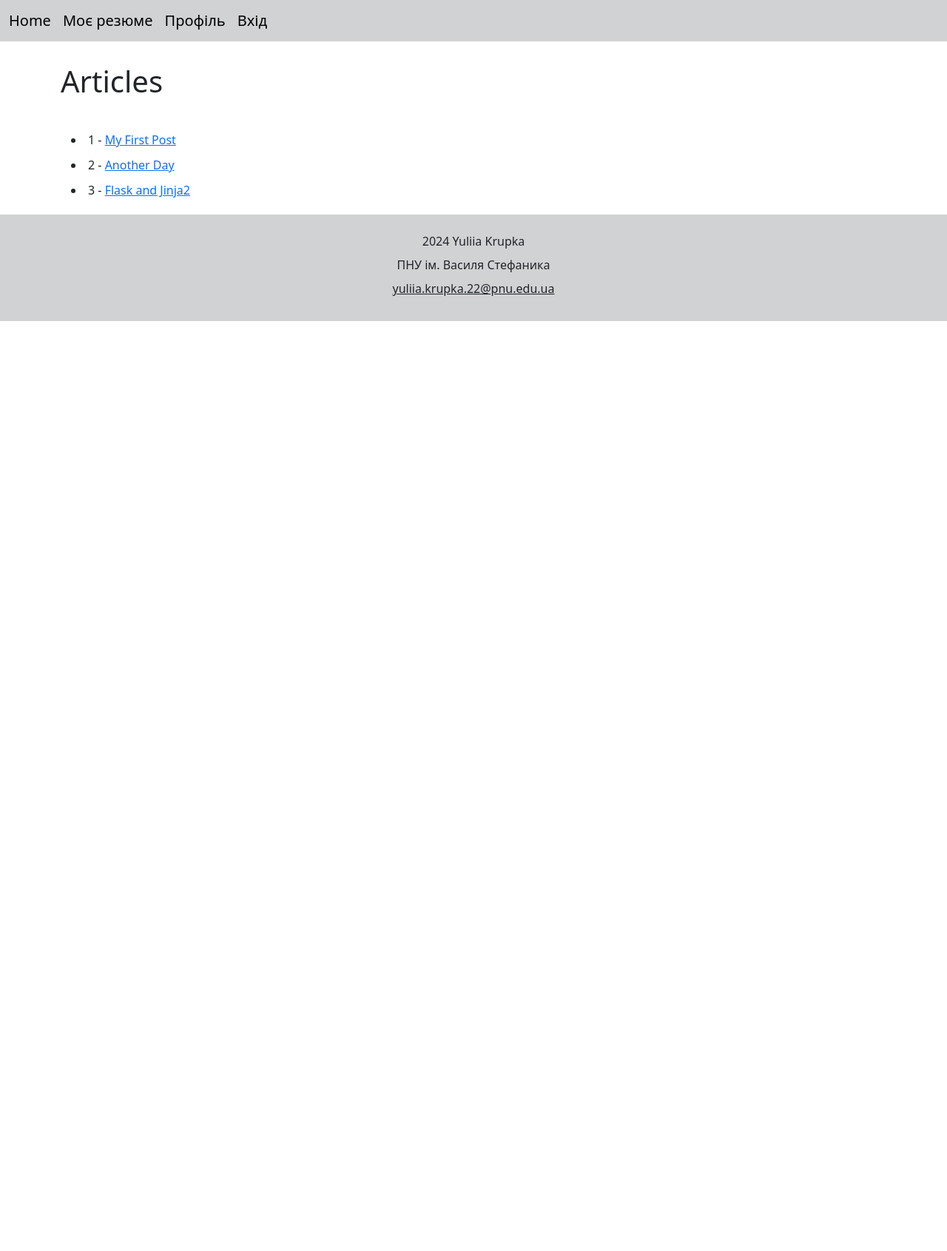
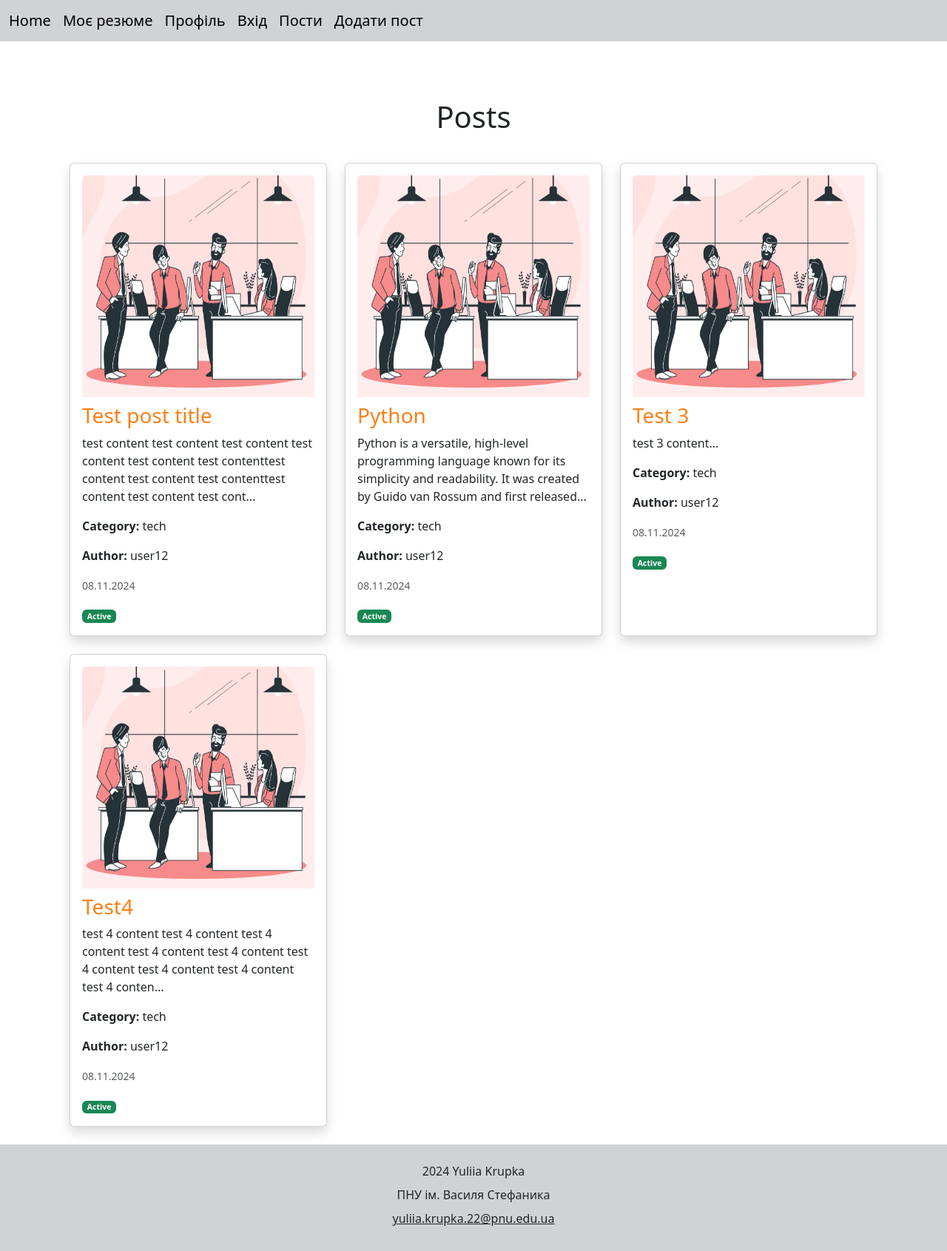
Before and after one commit to yuliia-krupka/flask-app-lab, a Flask app: page /post/ in a window 1280 px wide. Shown: the whole page at 74% size. Before the commit the page ends 434 px from the top, so only its background shows below. Run offline with Flask 3, Linux system fonts and the light colour scheme.

Commit message:
update base, post pages, styles, add 404 error processing

```diff
--- a/app/posts/forms.py
+++ b/app/posts/forms.py
@@ -1,9 +1,14 @@
 from flask_wtf import FlaskForm
-from wtforms import StringField, TextAreaField, SubmitField
+from wtforms import StringField, TextAreaField, SubmitField, BooleanField, DateField, SelectField
 from wtforms.validators import DataRequired, Length
+
+CATEGORIES = [('tech', 'Tech'), ('science', 'Science'), ('lifestyle', 'Lifestyle')]
 
 
 class PostForm(FlaskForm):
-    title = StringField("Title", validators=[DataRequired(), Length(min=2, max=10)])
-    content = TextAreaField("Content", validators=[DataRequired()])
+    title = StringField("Title", validators=[DataRequired(), Length(min=2, max=100)])
+    content = TextAreaField("Content", render_kw={"rows": 5, "cols": 40}, validators=[DataRequired()])
+    is_active = BooleanField("Is this post active?", default=True)
+    publish_date = DateField("Publish date", format='%Y-%m-%d', validators=[DataRequired()])
+    category = SelectField("Category", choices=CATEGORIES, validators=[DataRequired()])
     submit = SubmitField("Add Post")
--- a/app/posts/templates/posts/posts.html
+++ b/app/posts/templates/posts/posts.html
@@ -4,14 +4,37 @@
 
 {% block content %}
 
-<h1>Articles</h1>
+<h1 class="text-center mt-5">Posts</h1>
+<div class="container">
+    <div class="row">
+        {% for post in posts %}
+        <div class="col-md-4 mb-4">
+            <div class="card h-100 shadow ahref">
+                <div class="card-body">
+                    <img class="card-img-top" src="{{ url_for('static', filename='images/resumeImage.png') }}"
+                         alt="Card image" height="300px">
+                    <h3 class="card-title mt-2">
+                        <a href="{{ url_for('posts.detail_post', id=post['id']) }}">{{ post.title }}</a>
+                    </h3>
 
-<ul>
-    {% for post in posts%}
-        <li> {{post["id"]}} -
-             <a href="{{ url_for('posts.detail_post', id=post['id']) }}">{{post["title"]}}</a>
-        </li>
-    {% endfor %}
-</ul>
+                    <p class="card-text">{{ post.content[:150] }}...</p>
+                    <p class="card-text"><strong>Category:</strong> {{ post.category }}</p>
+                    <p class="card-text"><strong>Author:</strong> {{ post.author }}</p>
+                    <p class="card-text"><small class="text-muted">{{ post.publish_date }}</small></p>
+                    <p class="card-text">
+                        <small class="text-muted">
+                            {% if post.is_active %}
+                            <span class="badge bg-success">Active</span>
+                            {% else %}
+                            <span class="badge bg-secondary">Inactive</span>
+                            {% endif %}
+                        </small>
+                    </p>
+                </div>
+            </div>
+        </div>
+        {% endfor %}
+    </div>
+</div>
 
 {% endblock %}
--- a/app/posts/views.py
+++ b/app/posts/views.py
@@ -1,23 +1,47 @@
 from . import post_bp
-from flask import render_template, abort, flash, url_for, redirect
+from flask import render_template, abort, flash, url_for, redirect, session, json
 from .forms import PostForm
 
-posts = [
-    {"id": 1, 'title': 'My First Post', 'content': 'This is the content of my first post.', 'author': 'John Doe'},
-    {"id": 2, 'title': 'Another Day', 'content': 'Today I learned about Flask macros.', 'author': 'Jane Smith'},
-    {"id": 3, 'title': 'Flask and Jinja2', 'content': 'Jinja2 is powerful for templating.', 'author': 'Mike Lee'}
-]
+try:
+    with open('posts.json', 'r') as f:
+        posts = json.load(f)
+except FileNotFoundError:
+    posts = []
 
 
 @post_bp.route('/add_post', methods=['GET', 'POST'])
 def add_post():
     form = PostForm()
     if form.validate_on_submit():
+        new_id = max([post['id'] for post in posts], default=0) + 1
+        id = new_id
         title = form.title.data
+        content = form.content.data
+        publish_date = form.publish_date.data.strftime('%d.%m.%Y')
+        category = form.category.data
+        is_active = form.is_active.data
+        author = session.get('username')
+
+        new_post = {
+            'id': id,
+            'title': title,
+            'content': content,
+            'publish_date': publish_date,
+            'category': category,
+            'is_active': is_active,
+            'author': author
+        }
+
+        posts.append(new_post)
+
+        with open('posts.json', 'w') as f:
+            json.dump(posts, f, indent=2)
+
         # обробка логіки
         flash(f"Post {title} added successfully! ", "success")
         return redirect(url_for(".get_posts"))
     return render_template("add_post.html", form=form)
+
 
 @post_bp.route('/')
 def get_posts():
@@ -26,7 +50,8 @@ def get_posts():
 
 @post_bp.route('/<int:id>')
 def detail_post(id):
-    if id > 3:
+    post = next((p for p in posts if p['id'] == id), None)
+    if post:
+        return render_template('detail_post.html', post=post)
+    else:
         abort(404)
-    post = posts[id - 1]
-    return render_template("detail_post.html", post=post)
--- a/app/static/css/styles.css
+++ b/app/static/css/styles.css
@@ -34,6 +34,11 @@ nav, footer {
 }
 
 .greet_links a {
+    text-decoration: none;
+    color: #fd7e14;
+}
+
+.ahref a {
     text-decoration: none;
     color: #fd7e14;
 }
@@ -82,5 +87,21 @@ nav, footer {
     padding: 30px;
     margin-bottom: 100px;
     margin-top: 30px;
+}
+
+.post_form {
+    border-radius: 20px;
+    border: 4px solid #ffc107;
+    padding: 20px;
+}
+
+.post_form:hover {
+    box-shadow: 0 4px 8px rgba(0, 0, 0, 0.3);
+    transition: box-shadow 0.5s ease;
+}
+
+.post_body {
+    border-radius: 10px;
+    border: 2px solid #ffc107;
 
 }
--- a/app/templates/base.html
+++ b/app/templates/base.html
@@ -15,6 +15,8 @@
             <a class="navbar-brand" href="/resume">Моє резюме</a>
             <a class="navbar-brand" href="/user/profile">Профіль</a>
             <a class="navbar-brand" href="/user/login">Вхід</a>
+            <a class="navbar-brand" href="/post/">Пости</a>
+            <a class="navbar-brand" href="/post/add_post">Додати пост</a>
             <button class="navbar-toggler" type="button" data-bs-toggle="collapse" data-bs-target="#navbarNav"
                     aria-controls="navbarNav" aria-expanded="false" aria-label="Toggle navigation">
                 <span class="navbar-toggler-icon"></span>
--- a/app/views.py
+++ b/app/views.py
@@ -1,9 +1,11 @@
 from flask import request, redirect, url_for, render_template, abort
 from . import app
+
 
 @app.route('/')
 def main():
     return render_template("base.html")
+
 
 @app.route('/homepage')
 def home():
@@ -12,6 +14,9 @@ def home():
     return render_template("home.html", agent=agent)
 
 
+@app.errorhandler(404)
+def page_not_found(error):
+    return render_template('404.html'), 404
 
 
 @app.route('/resume')
--- /dev/null
+++ b/posts.json
@@ -0,0 +1,38 @@
+[
+  {
+    "author": "user12",
+    "category": "tech",
+    "content": "test content test content test content test content test content test contenttest content test content test contenttest content test content test contenttest content test content test contenttest content test content test contenttest content test content test contenttest content test content test contenttest content test content test contenttest content test content test contenttest content test content test contenttest content test content test contenttest content test content test contenttest content test content test contenttest content test content test contenttest content test content test content",
+    "id": 0,
+    "is_active": true,
+    "publish_date": "08.11.2024",
+    "title": "Test post title "
+  },
+  {
+    "author": "user12",
+    "category": "tech",
+    "content": "Python is a versatile, high-level programming language known for its simplicity and readability. It was created by Guido van Rossum and first released in 1991. Python is widely used in various domains such as web development, data analysis, machine learning, automation, and software development. Its extensive standard library and large supportive community make it a popular choice for developers. Python supports multiple programming paradigms, including object-oriented, functional, and procedural programming. Its easy syntax and powerful libraries, like NumPy, pandas, and TensorFlow, help developers build efficient solutions for complex problems quickly and effectively. Python continues to grow in popularity.",
+    "id": 1,
+    "is_active": true,
+    "publish_date": "08.11.2024",
+    "title": "Python"
+  },
+  {
+    "author": "user12",
+    "category": "tech",
+    "content": "test 3 content",
+    "id": 2,
+    "is_active": true,
+    "publish_date": "08.11.2024",
+    "title": "Test 3"
+  },
+  {
+    "author": "user12",
+    "category": "tech",
+    "content": " test 4 content   test 4 content   test 4 content   test 4 content   test 4 content   test 4 content   test 4 content   test 4 content   test 4 content   test 4 content   test 4 content   test 4 content   test 4 content   test 4 content   test 4 content   test 4 content   test 4 content   test 4 content   test 4 content   test 4 content   test 4 content   test 4 content   test 4 content   test 4 content   test 4 content   test 4 content  ",
+    "id": 3,
+    "is_active": true,
+    "publish_date": "08.11.2024",
+    "title": "Test4"
+  }
+]
```
Also changed, not shown: app/posts/templates/posts/add_post.html (+14 -6 lines), app/posts/templates/posts/detail_post.html (+5 -2 lines), app/templates/404.html (added, +12 -0 lines).
